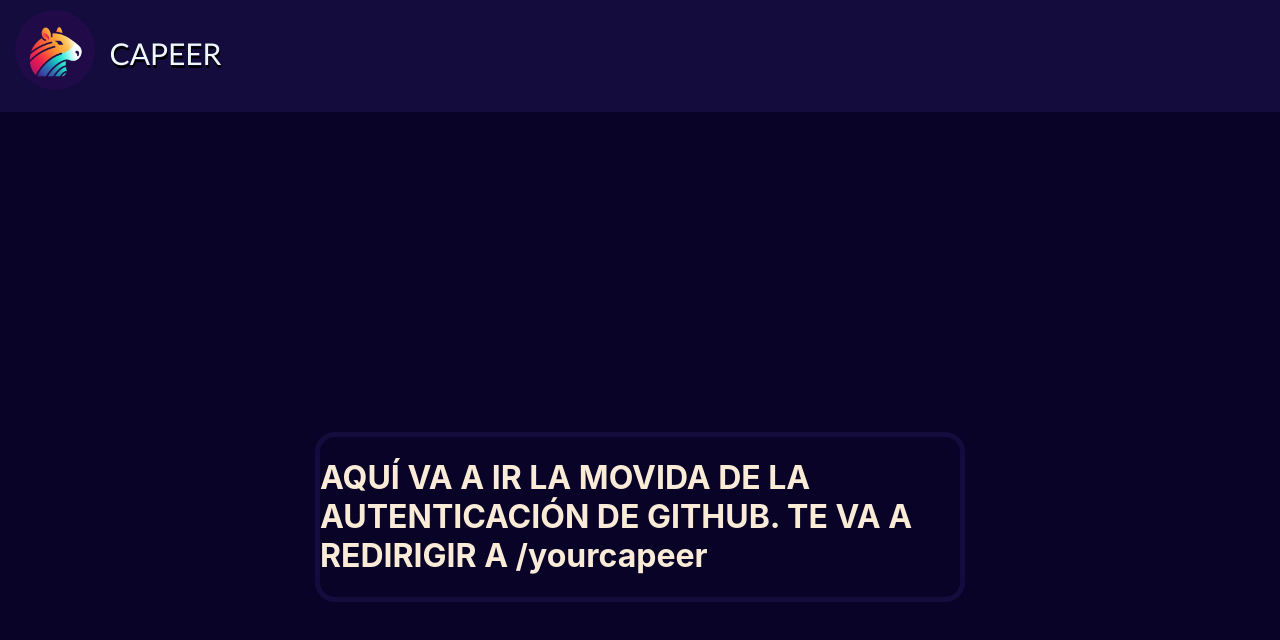
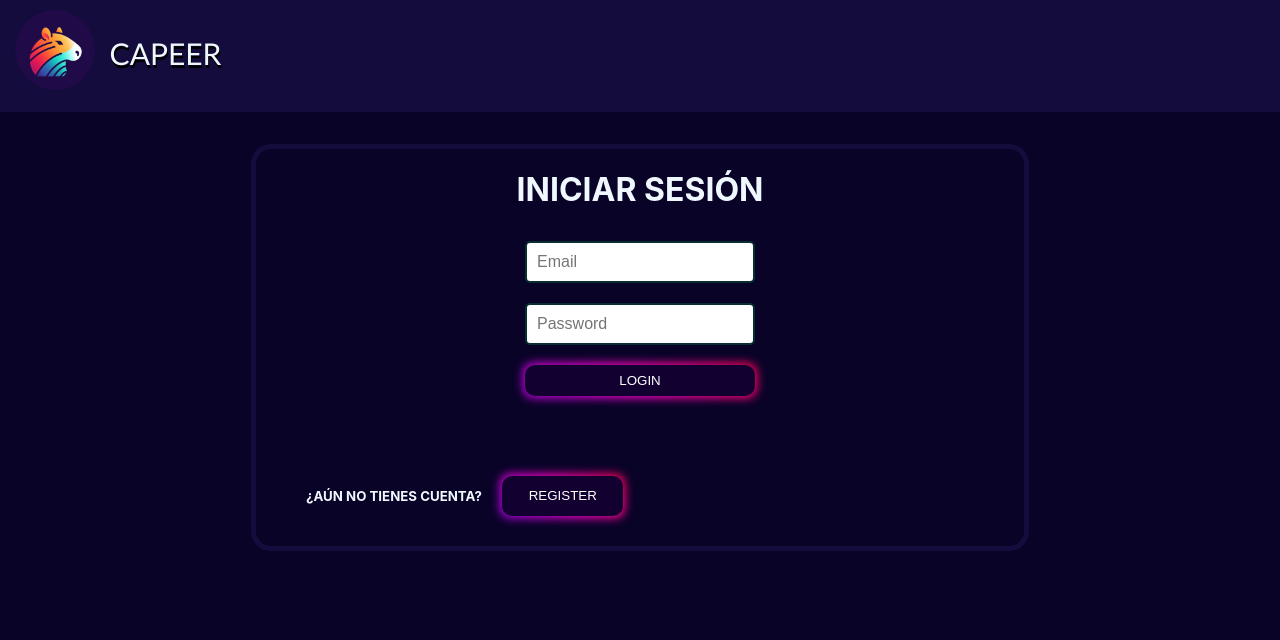
Before and after one commit to FabioSTO/peer-review-frontend, a React (Create React App) app: page /login in a window 1280 px wide. Shown: the top 640 px of the page. Built offline with nearby package versions, Linux system fonts and the light colour scheme.

Commit message:
Initial setup for user registration

```diff
--- a/src/components/GitHubAuth.js
+++ b/src/components/GitHubAuth.js
@@ -1,11 +1,13 @@
 import '../css/githubauth.css'
 
+function GitHubAuth() {
 
-function GitHubAuth() {
+  const client_id = process.env.REACT_APP_CLIENT_ID;
 
   return (
     <div className="authContainer">
     <h1>AQUÍ VA A IR LA MOVIDA DE LA AUTENTICACIÓN DE GITHUB. TE VA A REDIRIGIR A /yourcapeer</h1>
+    <a href={`https://github.com/login/oauth/authorize?scope=user&client_id=${client_id}`}>Login with GitHub</a>
     </div>
   )
 }
--- /dev/null
+++ b/src/components/LoginForm.js
@@ -0,0 +1,37 @@
+import '../css/loginform.css';
+import { useState } from 'react';
+import RegisterForm from '../components/RegisterForm';
+
+function LoginForm() {
+  const [username, setUsername] = useState('');
+  const [email, setEmailReg] = useState('');
+  const [password, setPassword] = useState('');
+  const [userTags, setUserTags] = useState('');
+  const [showRegister, setShowRegister] = useState(false);
+
+  const handleShowRegister = (e) => {
+    e.preventDefault();
+    setShowRegister(!showRegister);
+
+  }
+
+  return (
+    <div className='loginNRegisterContainer'>
+      <div className={`loginSection ${showRegister ? 'opacityEffect' : ''}`}>
+        <h1 className='loginTitle'>INICIAR SESIÓN</h1>
+        <form className='form' id='loginForm'>
+          <input type='text' placeholder='Email' className='inputForm' value={email} onChange={e => setEmailReg(e.target.value)} required/>
+          <input type='password' placeholder='Password' className='inputForm' value={password} onChange={e => setPassword(e.target.value)} required/>
+          <button className='botonRegister' id='formButton'>LOGIN</button>
+        </form>
+      </div>
+      <div className='registerSection'>
+        <h5 className='registerTitle'>¿AÚN NO TIENES CUENTA?</h5>
+        <button className={`botonRegister ${showRegister ? 'opacityEffect' : ''}`} id='formButton' onClick={handleShowRegister}>REGISTER</button>
+        {showRegister && <RegisterForm />}
+      </div>
+    </div>
+  )
+}
+
+export default LoginForm;
--- /dev/null
+++ b/src/components/RegisterForm.js
@@ -0,0 +1,94 @@
+import '../css/loginform.css';
+import { useState } from 'react';
+import registerAccount from '../hooks/registerAccount';
+
+function RegisterForm() {
+  const [name, setName] = useState('');
+  const [email, setEmail] = useState('');
+  const [password, setPassword] = useState('');
+  const [rePassword, setRePassword] = useState('');
+  const [tags, setTags] = useState([]);
+  const [showNameNTags, setShowNameNTags] = useState(false);
+  const [errorMessage, setErrorMessage] = useState('');
+  const [inputValue, setInputValue] = useState('');
+  const [error, setError] = useState(null);
+
+  const handleRegisterAccount = async (e) => {
+    e.preventDefault();
+    try {
+      await registerAccount(name, email, password, tags);
+    } catch (error) {
+      setError(error.message);
+    }
+  }
+
+  const handleShowNameNTags = (e) => {
+    e.preventDefault();
+    if (password === rePassword) {
+      setShowNameNTags(!showNameNTags);
+    } else {
+      setErrorMessage('Las contraseñas no coinciden');
+    return;
+    }
+  }
+
+  const handleInputChange = (e) => {
+    let value = e.target.value;
+
+    // Agrega un "#" al inicio
+    if (value && value.charAt(0) !== '#') {
+      value = '#' + value;
+    }
+
+    setInputValue(value);
+  };
+
+  const handleKeyPress = (e) => {
+    if (e.key === 'Enter') {
+      const newTag = e.target.value;
+      setTags([...tags, newTag]);
+    }
+  };
+
+  return (
+    <div>
+    {error && <div className="error-message" > {error} </div>}
+
+    {!showNameNTags &&
+    <form className='form' id='loginFormReg' onSubmit={handleShowNameNTags}>
+      <input type='text' placeholder='Email' className='inputForm' value={email} onChange={e => setEmail(e.target.value)} required/>
+      <input type='password' placeholder='Password' className='inputForm' value={password} onChange={e => setPassword(e.target.value)} required/>
+      <input type='password' placeholder='Repeat password' className='inputForm' value={rePassword} onChange={e => setRePassword(e.target.value)} required/>
+      <button className='botonRegister' id='formButton'>CONTINUAR</button>
+      {errorMessage && <div className='error'>{errorMessage}</div>}
+    </form> }
+    {showNameNTags &&
+      <form className='form' id='registerForm' onSubmit={handleRegisterAccount}>
+        <div className='nameNTagsInput'>
+          <input type='text' placeholder='Name' className='inputForm' id='usernameInput' value={name} onChange={e => setName(e.target.value)} required/>
+          <div id='tagsDiv'>
+            <input className='inputForm' id="tagsListInput" list="tags" placeholder='Tags' value={inputValue} onChange={handleInputChange} onKeyDown={handleKeyPress}/>
+            <datalist id="tags">
+              <option value="#JavaScript"/>
+              <option value="#Java"/>
+              <option value="#MySQL"/>
+              <option value="#Python"/>
+              <option value="#Photoshop"/>
+            </datalist>
+            {tags.length > 0 &&
+            <ul className='tagsEnteredList'>
+              {tags.map((tag, index) => (
+                <li key={index} className='tagsEntered'>{tag}</li>
+              ))}
+            </ul>
+            }
+          </div>
+        </div>
+        <button className='botonRegister' id='formButtonC'>CREAR CUENTA</button>
+    </form>}
+
+    </div>
+  )
+}
+
+export default RegisterForm;
--- /dev/null
+++ b/src/css/loginform.css
@@ -0,0 +1,187 @@
+.loginNRegisterContainer {
+  display: flex;
+  flex-direction: column;
+  border: solid 5px rgb(20, 12, 60);
+  border-radius: 20px;
+  width: 60%;
+  min-width: 60%;
+  margin: auto;
+  justify-content: center;
+  text-align:center;
+  margin-top: 4vh;
+  margin-bottom: 3vh;
+  padding-bottom: 20px ;
+}
+
+.error-message {
+  color: red;
+}
+
+.loginSection.opacityEffect {
+  opacity: 0.15;
+  transition: opacity 0.1s;
+}
+
+.botonRegister.opacityEffect {
+  opacity: 0.5;
+  transition: opacity 0.1s;
+  color: rgb(148, 148, 138);
+
+}
+
+#loginFormReg {
+  margin-left: 50%;
+}
+
+.registerSection {
+  display: flex;
+  flex-direction: row;
+  margin-top: 60px;
+  margin-left: 50px;
+  margin-right: 20px;
+}
+
+.form {
+  display: flex;
+  flex-direction: column;
+  width: 250px;
+  margin: auto;
+}
+
+.loginTitle {
+  color:aliceblue;
+}
+
+.registerTitle {
+  color:aliceblue;
+  margin-right: 10px;
+}
+
+.inputForm {
+  margin: 10px;
+  padding: 5px;
+  border: solid 2px rgb(7, 46, 48);
+  border-radius: 5px;
+  font-size:medium;
+  padding: 10px;
+}
+
+.inputForm:focus, .inputForm:hover {
+  outline: none;
+  border: solid 2px rgb(15, 158, 163);
+}
+
+#formButton {
+  margin: 10px;
+  max-height: 40px;
+  max-width: 250px;
+}
+
+#formButtonC {
+  margin: 10px;
+  max-height: 40px;
+  max-width: 250px;
+  margin:auto;
+  margin-top: 10px;
+}
+
+.error {
+  color: red;
+}
+
+#registerForm {
+  width: auto;
+}
+
+.nameNTagsInput {
+  display: flex;
+  flex-direction: row;
+  width: 100%;
+}
+
+#registerForm {
+  margin: auto;
+}
+
+#tagsListInput {
+  margin-right: auto;
+  margin-left: 30px;
+}
+
+#tagsDiv {
+  display: flex;
+  flex-direction: column;
+}
+
+.tagsEnteredList {
+  display: flex;
+  flex-direction: row;
+  border: solid 2px rgb(19, 36, 68);
+  border-radius: 5px;
+  color: aliceblue;
+  list-style-type:none;
+  padding: 0;
+  max-width: 300px;
+  flex-wrap: wrap;
+  margin-top: 0;
+
+}
+
+.tagsEntered {
+  border: solid 2px rgb(51, 87, 153);
+  border-radius: 5px;
+  margin: 3px;
+  padding: 3px;
+}
+
+#usernameInput {
+  max-height: 20px;
+}
+
+@media screen and (max-width: 1050px) {
+  .registerSection {
+    display: flex;
+    flex-direction: column;
+    margin: auto;
+  }
+
+  .nameNTagsInput {
+    display: flex;
+    flex-direction: column;
+    margin: auto;
+  }
+
+  #tagsListInput {
+    margin: auto;
+  }
+
+
+  .tagsEnteredList {
+    margin: auto;
+    margin-top: 15px;
+  }
+}
+  @media screen and (max-width: 1230px) and (min-width: 1050px) {
+
+  .nameNTagsInput {
+    display: flex;
+    flex-direction: column;
+    margin: auto;
+    margin-left: 15px;
+  }
+
+  #tagsListInput {
+    margin: auto;
+  }
+
+
+  .tagsEnteredList {
+    margin: auto;
+    margin-top: 15px;
+  }
+
+  #tagsDiv {
+    margin-top: 10px;
+    margin-bottom: 10px;
+  }
+}
--- /dev/null
+++ b/src/development.js
@@ -0,0 +1 @@
+export const apiUrl = 'http://localhost:3001';
--- /dev/null
+++ b/src/hooks/registerAccount.js
@@ -0,0 +1,37 @@
+import { apiUrl } from "../development";
+
+const endpointUrl = apiUrl + "/users/registerAccount"; // http://localhost:3001/users/registerAccount
+
+
+const registerAccount = async (name, email, password, tags) => {
+
+  try {
+    const response = await fetch(endpointUrl, {
+      method: 'POST',
+      headers: {
+        'Content-Type': 'application/json'
+      },
+      body: JSON.stringify({ name, email, password, tags })
+    })
+
+    if (response.ok) {
+      const result = await response.text();
+      console.log(result);
+    } else if (response.status === 500) {
+      const errorMessage = await response.json()
+      if (errorMessage.message === "ER_DUP_ENTRY") {
+        throw new Error("YA EXISTE UN USUARIO CON ESE NOMBRE.");
+      } else {
+        throw new Error(errorMessage.message);
+      }
+
+    }
+    else { console.error('Error al registrar el usuario'); }
+
+  } catch (error) {
+    console.error('Error en la solicitud', error)
+    throw error;
+  }
+}
+
+export default registerAccount;
--- a/src/pages/LoginPage.js
+++ b/src/pages/LoginPage.js
@@ -1,14 +1,17 @@
 import BannerHome from "../components/BannerHome";
 import GitHubAuth from "../components/GitHubAuth";
+import LoginForm from "../components/LoginForm";
 
 function LoginPage() {
 
   return (
     <div className='Loginpage'>
       <BannerHome />
-      <GitHubAuth />
+      <LoginForm />
     </div>
   );
 }
 
 export default LoginPage;
+
+// <GitHubAuth />    // Esto es para logearse con Github y autorizar la app y eso
```
Also changed, not shown: 1 other file (tests, documents, lock files or other folders).
